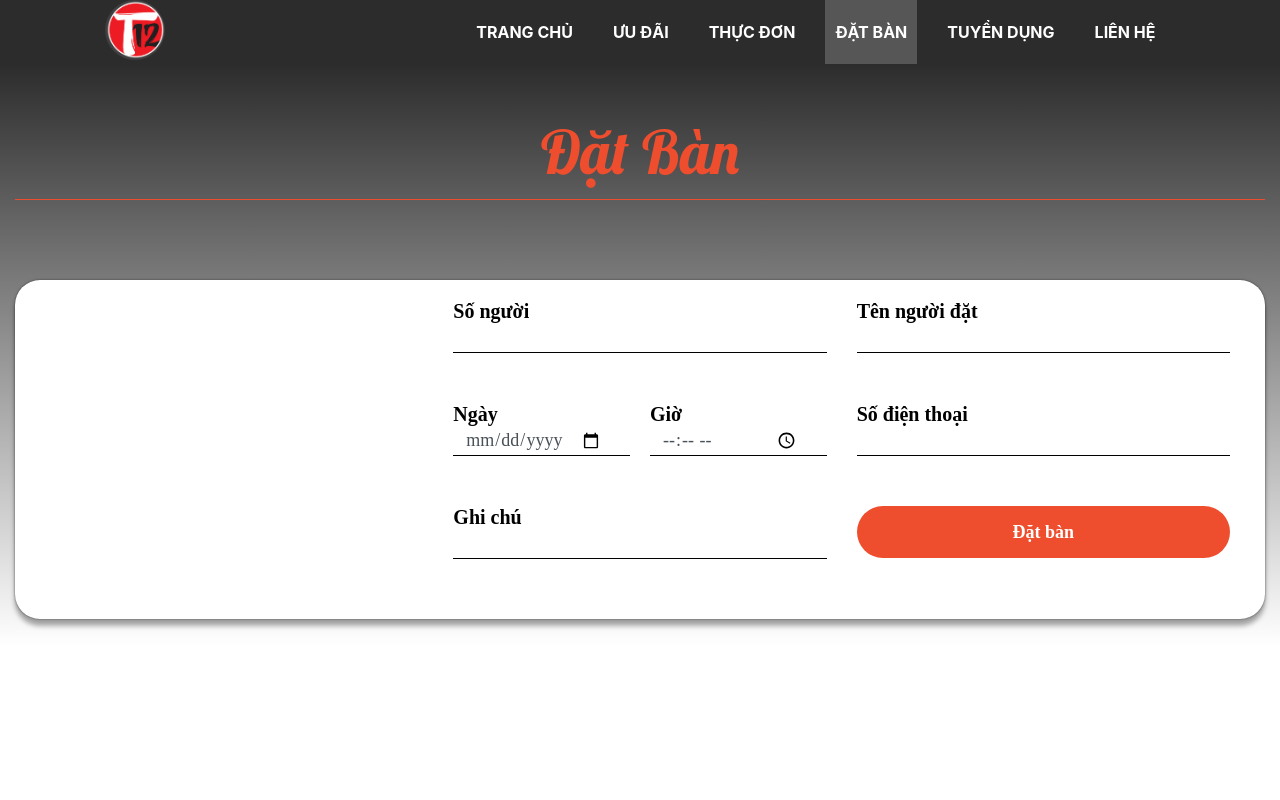
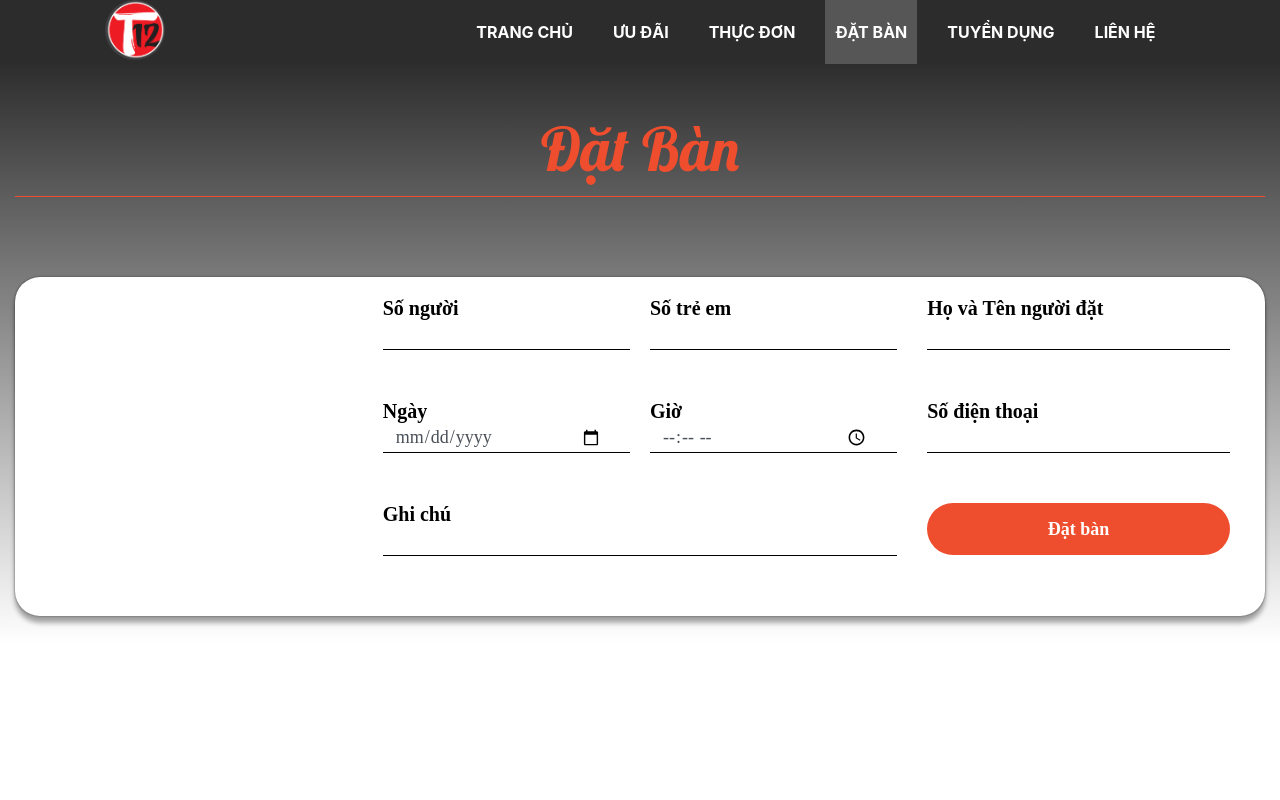
Before and after one commit to NgoTTruong26/BuffetLau, a React (Create React App) app: page /dat-ban in a window 1280 px wide. Shown: the top 800 px of the page. Built offline with nearby package versions, Linux system fonts and the light colour scheme; a web font is replaced by a local one.

Commit message:
6/13/2022

```diff
--- a/src/App.tsx
+++ b/src/App.tsx
@@ -1,4 +1,4 @@
-import { BrowserRouter, Route, Routes, useParams } from "react-router-dom";
+import { BrowserRouter, Route, Routes } from "react-router-dom";
 import Layout from "./layout";
 import { homeRoutes } from "./pages/routes";
 
--- a/src/layout/Header/Wrapp/wrapp.tsx
+++ b/src/layout/Header/Wrapp/wrapp.tsx
@@ -1,13 +1,11 @@
-import { useEffect, useState } from "react";
+import { useState } from "react";
 import styles from "./wrapp.module.scss";
 import { menu } from "../header";
-import { Link, useParams } from "react-router-dom";
+import { Link } from "react-router-dom";
 import clsx from "clsx";
 
 export default function Wrapp() {
   const [pathName, setPathName] = useState<string>(document.location.pathname);
-
-  console.log(pathName);
 
   return (
     <ul className={styles.wrapp}>
--- a/src/pages/book/book.module.scss
+++ b/src/pages/book/book.module.scss
@@ -3,7 +3,7 @@
   min-height: 100vh;
   .content {
     position: relative;
-    top: 64px;
+    top: 61px;
     background: linear-gradient(to bottom, #2c2c2c 0%, #ffffff 100%);
     height: 582px;
     .main {
@@ -31,8 +31,10 @@
         display: flex;
         font-size: 20px;
         font-family: "Charis SIL", serif;
-        .column {
-          width: calc(100% / 3);
+
+        .column,
+        .column-2 {
+          width: calc((100% - 45%) / 2);
           padding: 0 15px;
           label {
             font-weight: bold;
@@ -40,6 +42,19 @@
           }
           input:focus {
             outline: none;
+          }
+          .people {
+            display: flex;
+            .adults,
+            .children {
+              width: 50%;
+            }
+            .adults {
+              padding-right: 10px;
+            }
+            .children {
+              padding-left: 10px;
+            }
           }
           .schedule {
             display: flex;
@@ -94,6 +109,9 @@
             padding: 5px 28px 5px 12px;
           }
         }
+        .column-2 {
+          width: 45% !important;
+        }
       }
     }
   }
--- a/src/pages/book/index.tsx
+++ b/src/pages/book/index.tsx
@@ -1,34 +1,93 @@
 import styles from "./book.module.scss";
 import { useForm, SubmitHandler } from "react-hook-form";
+import yup from "../../yup/yupGlobal";
+import { yupResolver } from "@hookform/resolvers/yup";
+import Field from "yup/Field";
+
+type Inputs = {
+  numberAdults: number;
+  numberChildren: number;
+  day: string;
+  hours: string;
+  author: string;
+  phone: string;
+};
+
+const schema = yup.object().shape({
+  numberAdults: yup
+    .string()
+    .required("Số người đi không được để trống!!")
+    .numberAdults(),
+  numberChildren: yup.string().numberChildren(),
+  day: yup.string().required("Ngày đặt bàn không được để trống!!"),
+  hours: yup.string().required("Giờ đặt bàn không được để trống!!"),
+  author: yup.string().required("Họ và Tên người đặt không được để trống!!"),
+  phone: yup.string().required("Số điện thoại không được để trống!!"),
+});
 
 export default function Book() {
-  console.log(useForm);
+  const {
+    handleSubmit,
+    register,
+    watch,
+    formState: { errors },
+  } = useForm<Inputs>({ resolver: yupResolver(schema) });
+
+  const onSubmit: SubmitHandler<Inputs> = (data) => {
+    console.log(data);
+  };
 
   return (
     <div className={styles.container}>
-      <form>
+      <form onSubmit={handleSubmit(onSubmit)}>
         <div className={styles.content}>
           <div className={styles.main}>
             <div className={styles.title}>Đặt Bàn</div>
             <div className={styles.order}>
               <div className={styles.column}></div>
-              <div className={styles.column}>
-                <div>
-                  <label htmlFor="numberPeople">Số người</label>
-                  <input
-                    className={styles.input}
-                    type="text"
-                    id="numberPeople"
-                  />
+              <div className={styles["column-2"]}>
+                <div className={styles.people}>
+                  <div className={styles.adults}>
+                    <Field
+                      innerText="Số người"
+                      className={styles.input}
+                      type="text"
+                      id="numberAdults"
+                      error={errors.numberAdults?.message}
+                      {...register("numberAdults")}
+                    />
+                  </div>
+                  <div className={styles.children}>
+                    <Field
+                      innerText="Số trẻ em"
+                      className={styles.input}
+                      type="text"
+                      id="numberChildren"
+                      error={errors.numberChildren?.message}
+                      {...register("numberChildren")}
+                    />
+                  </div>
                 </div>
                 <div className={styles.schedule}>
                   <div className={styles.day}>
-                    <label htmlFor="day">Ngày</label>
-                    <input className={styles.input} type="date" id="day" />
+                    <Field
+                      innerText="Ngày"
+                      className={styles.input}
+                      type="date"
+                      id="day"
+                      error={errors.day?.message}
+                      {...register("day")}
+                    />
                   </div>
                   <div className={styles.hours}>
-                    <label htmlFor="hours">Giờ</label>
-                    <input className={styles.input} type="time" id="hours" />
+                    <Field
+                      innerText="Giờ"
+                      className={styles.input}
+                      type="time"
+                      id="hours"
+                      error={errors.hours?.message}
+                      {...register("hours")}
+                    />
                   </div>
                 </div>
                 <div className={styles.note}>
@@ -38,22 +97,27 @@ export default function Book() {
               </div>
               <div className={styles.column}>
                 <div className={styles.author}>
-                  <label htmlFor="author">Tên người đặt</label>
-                  <input className={styles.input} type="text" id="author" />
+                  <Field
+                    innerText="Họ và Tên người đặt"
+                    className={styles.input}
+                    type="text"
+                    id="author"
+                    error={errors.author?.message}
+                    {...register("author")}
+                  />
                 </div>
                 <div className={styles.phoneNumber}>
-                  <label htmlFor="phone">Số điện thoại</label>
-                  <input className={styles.input} type="text" id="phone" />
+                  <Field
+                    innerText="Số điện thoại"
+                    className={styles.input}
+                    type="text"
+                    id="phone"
+                    error={errors.phone?.message}
+                    {...register("phone")}
+                  />
                 </div>
                 <div className={styles.button}>
-                  <button
-                    type="submit"
-                    onClick={() => {
-                      console.log(123);
-                    }}
-                  >
-                    Đặt bàn
-                  </button>
+                  <button type="submit">Đặt bàn</button>
                 </div>
               </div>
             </div>
--- a/src/pages/deals/index.tsx
+++ b/src/pages/deals/index.tsx
@@ -17,7 +17,6 @@ export default function Deals() {
   const [searchParams] = useSearchParams();
 
   const [currentPage, setCurrentPage] = useState<number>();
-  console.log(searchParams.get("page"));
 
   useEffect(() => {
     setData(() => {
--- a/src/pages/home/Banner/banner.module.scss
+++ b/src/pages/home/Banner/banner.module.scss
@@ -1,9 +1,11 @@
 div {
   background-repeat: no-repeat;
   background-size: cover;
+  background-position-y: center;
 
   .banner {
     width: 100%;
+    max-height: calc(100vh - 5vh);
     position: relative;
     visibility: hidden;
   }
--- a/src/pages/home/bodyHome.module.scss
+++ b/src/pages/home/bodyHome.module.scss
@@ -1,4 +1,5 @@
 .wrap {
-    position: relative;
-    height: 100%;
+  position: relative;
+  top: 5vh;
+  height: 100%;
 }
--- /dev/null
+++ b/src/yup/Field.tsx
@@ -0,0 +1,26 @@
+import styles from "yup/yup.module.scss";
+
+import { forwardRef } from "react";
+
+interface Props {
+  innerText: string;
+  className: string;
+  type: string;
+  id: string;
+  error?: string;
+}
+
+function Field(
+  { innerText, className, type, error, id, ...props }: Props,
+  ref: any
+) {
+  return (
+    <div>
+      <label htmlFor={id}>{innerText}</label>
+      <input ref={ref} type={type} className={className} id={id} {...props} />
+      {error && <p className={styles.error}>{error}</p>}
+    </div>
+  );
+}
+
+export default forwardRef(Field);
--- /dev/null
+++ b/src/yup/yup.module.scss
@@ -0,0 +1,5 @@
+.error {
+  font-size: 15px;
+  color: red;
+  margin-bottom: 0;
+}
--- /dev/null
+++ b/src/yup/yupGlobal.ts
@@ -0,0 +1,84 @@
+import * as yup from "yup";
+import { AnyObject, Maybe } from "yup/lib/types";
+
+yup.addMethod<yup.StringSchema>(
+  yup.string,
+  "numberAdults",
+  function (message?) {
+    return this.test("numberAdults2", message, function (value) {
+      const { path, createError } = this;
+
+      function isNumeric(value: string) {
+        return /^-?\d+$/.test(value);
+      }
+
+      if (!isNumeric(value!)) {
+        return createError({
+          path,
+          message: "Số người đi kí tự nhập phải là số!!",
+        });
+      }
+
+      if (parseInt(value!) === 0) {
+        return createError({
+          path,
+          message: "Số người đi phải lớn hơn 0",
+        });
+      }
+
+      return true;
+    });
+  }
+);
+
+yup.addMethod<yup.StringSchema>(
+  yup.string,
+  "numberChildren",
+  function (message?) {
+    return this.test("numberChildren2", message, function (value) {
+      const { path, createError } = this;
+
+      function isNumeric(value: string) {
+        if (value === "") return true;
+        return /^-?\d+$/.test(value);
+      }
+
+      if (!isNumeric(value!)) {
+        return createError({
+          path,
+          message: "Số trẻ em kí tự nhập phải là số!!",
+        });
+      }
+
+      return true;
+    });
+  }
+);
+
+declare module "yup" {
+  interface StringSchema<
+    TType extends Maybe<string> = string | undefined,
+    TContext extends AnyObject = AnyObject,
+    TOut extends TType = TType
+  > extends yup.BaseSchema<TType, TContext, TOut> {
+    numberAdults(message?: string): StringSchema<TType, TContext>;
+  }
+
+  interface StringSchema<
+    TType extends Maybe<string> = string | undefined,
+    TContext extends AnyObject = AnyObject,
+    TOut extends TType = TType
+  > extends yup.BaseSchema<TType, TContext, TOut> {
+    numberChildren(message?: string): StringSchema<TType, TContext>;
+  }
+
+  /* interface NumberSchema<
+    TType extends Maybe<number> = number | undefined,
+    TContext extends AnyObject = AnyObject,
+    TOut extends TType = TType
+  > extends yup.BaseSchema<TType, TContext, TOut> {
+    numberAdults(message?: string): NumberSchema<TType, TContext>;
+  } */
+}
+
+export default yup;
```
Also changed, not shown: tsconfig.json (+3 -8 lines).
